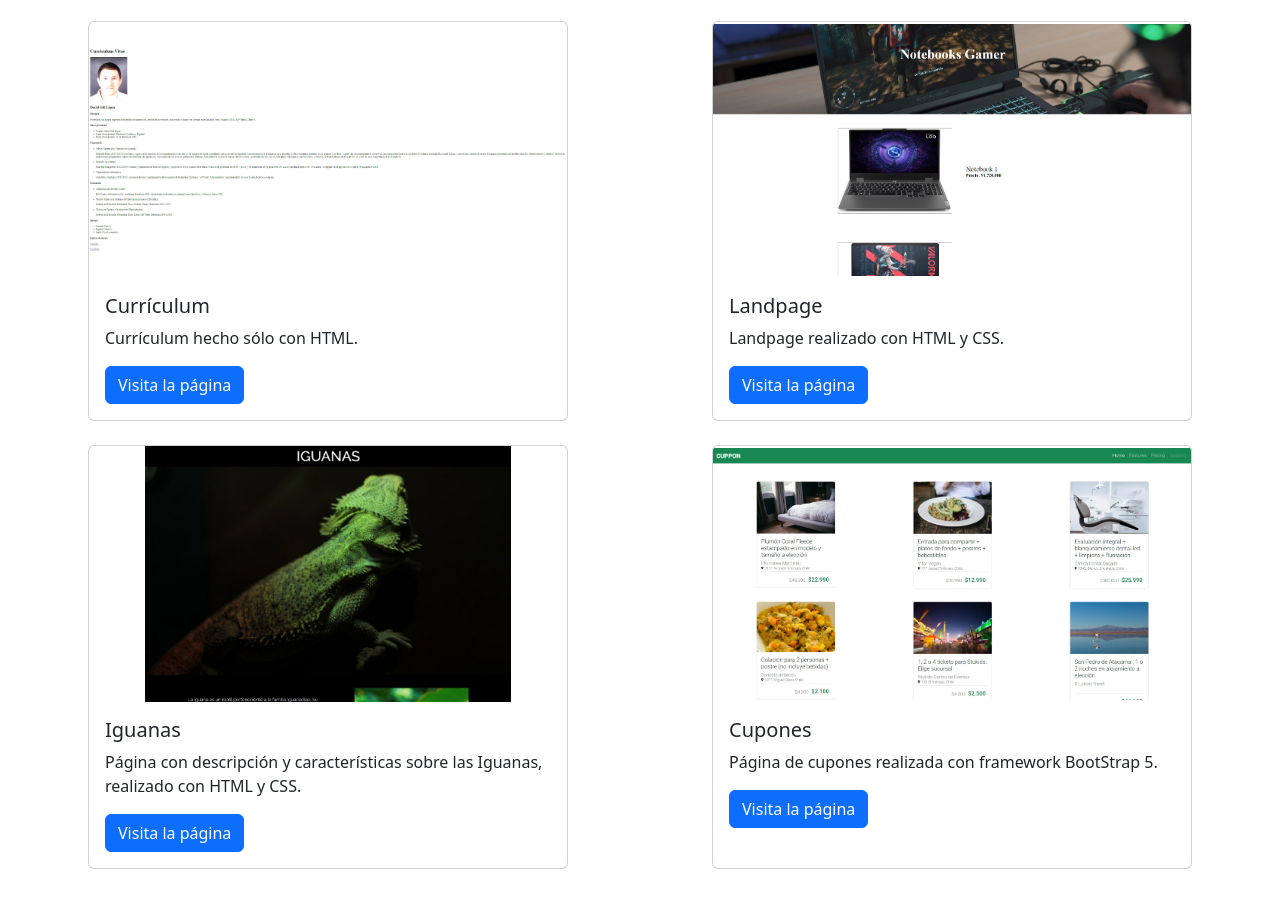
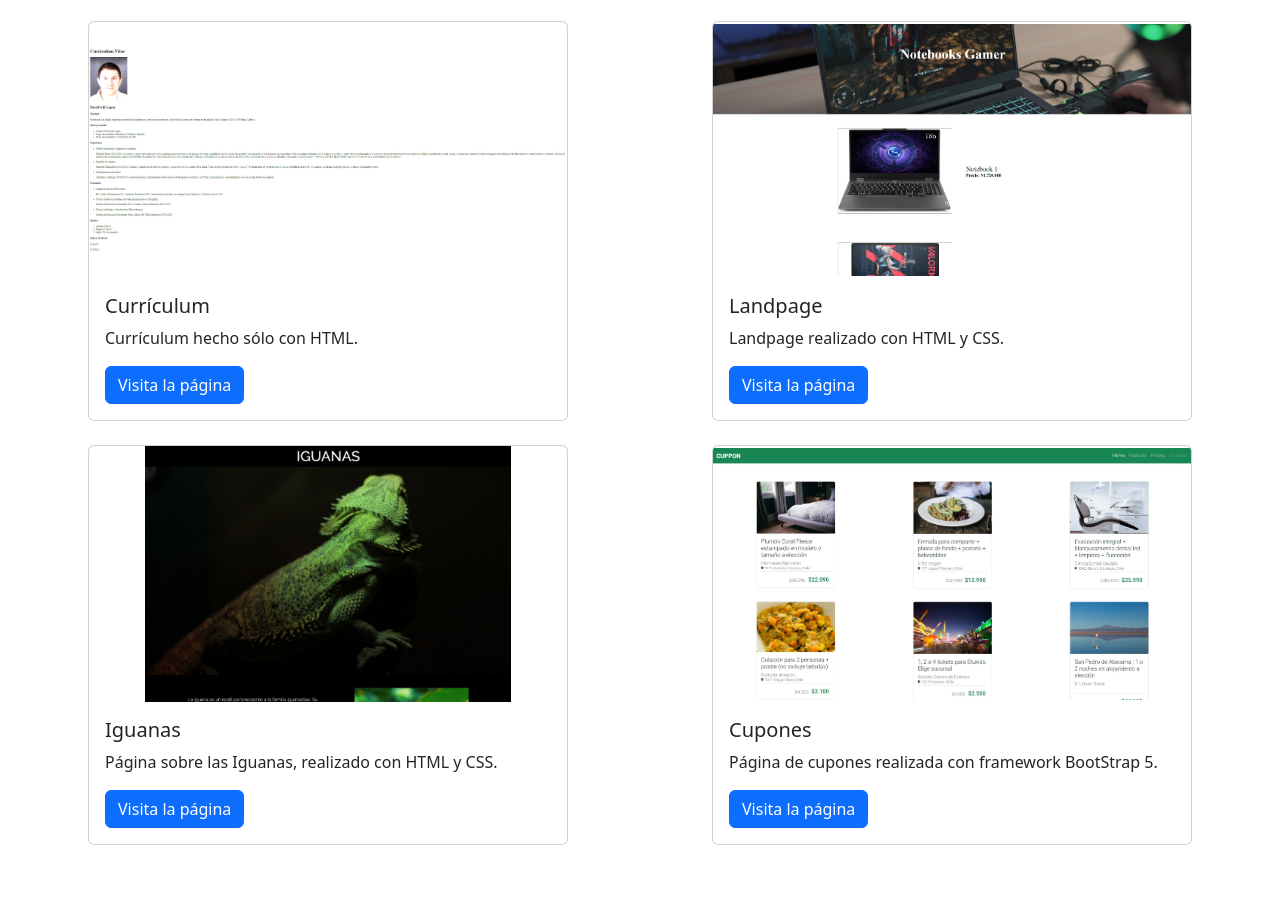
Before and after one commit to dgl82/dgl82.github.io, a plain HTML site: page portafolio.html in a window 1280 px wide. Shown: the part 67-974 px from the top of the page. Drawn offline with nearby package versions, Linux system fonts and the light colour scheme.

Commit message:
correcion altura ultimas tarjetas

```diff
--- a/portafolio.html
+++ b/portafolio.html
@@ -129,8 +129,7 @@
               <div class="card-body">
                 <h5 class="card-title">Iguanas</h5>
                 <p class="card-text">
-                  Página con descripción y características sobre las Iguanas,
-                  realizado con HTML y CSS.
+                  Página sobre las Iguanas, realizado con HTML y CSS.
                 </p>
                 <a
                   href="./assets/proyectosanteriores/iguana page/index.html"
@@ -157,7 +156,7 @@
                   Página de cupones realizada con framework BootStrap 5.
                 </p>
                 <a
-                  href="./assets/proyectosanteriores/cuppon/index.html"
+                  href="./assets/proyectosanteriores/iguana page/index.html"
                   target="_blank"
                   class="btn btn-primary"
                   >Visita la página</a
```
